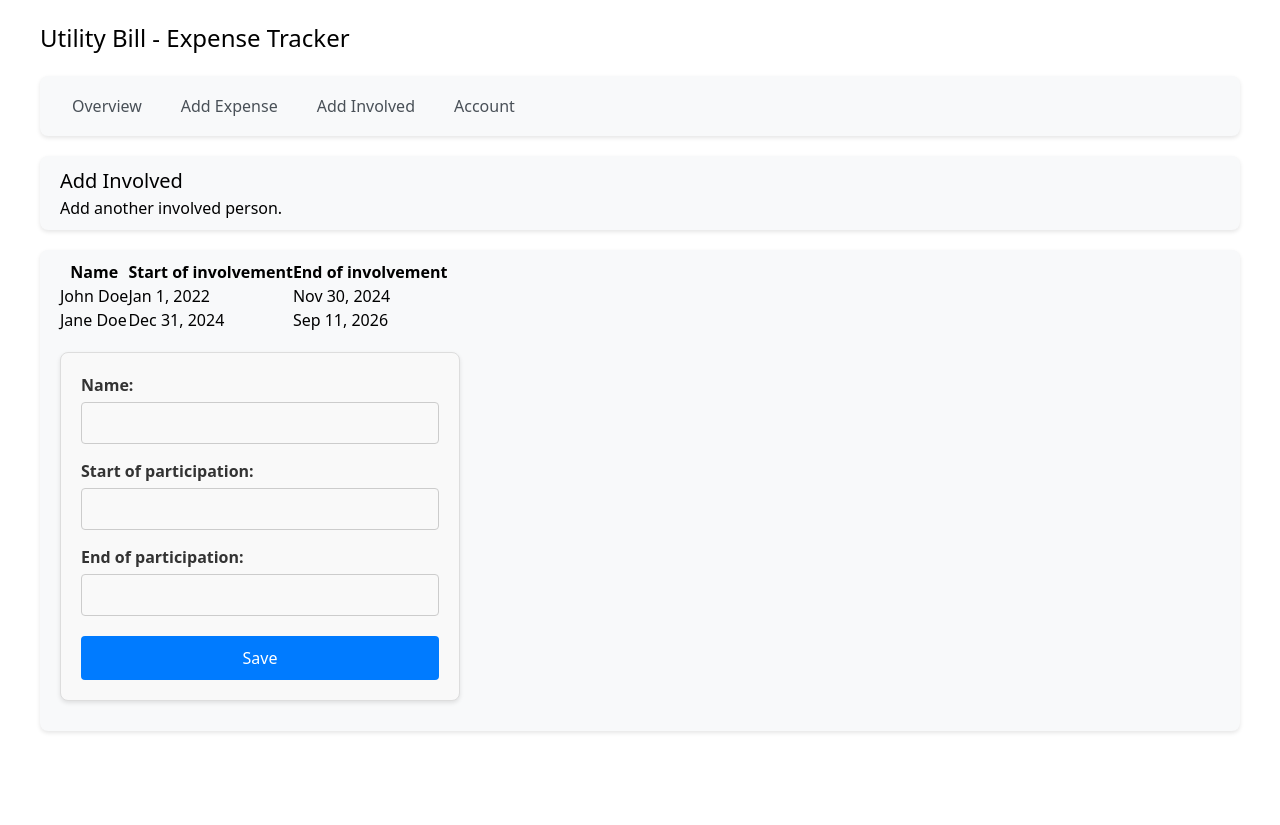
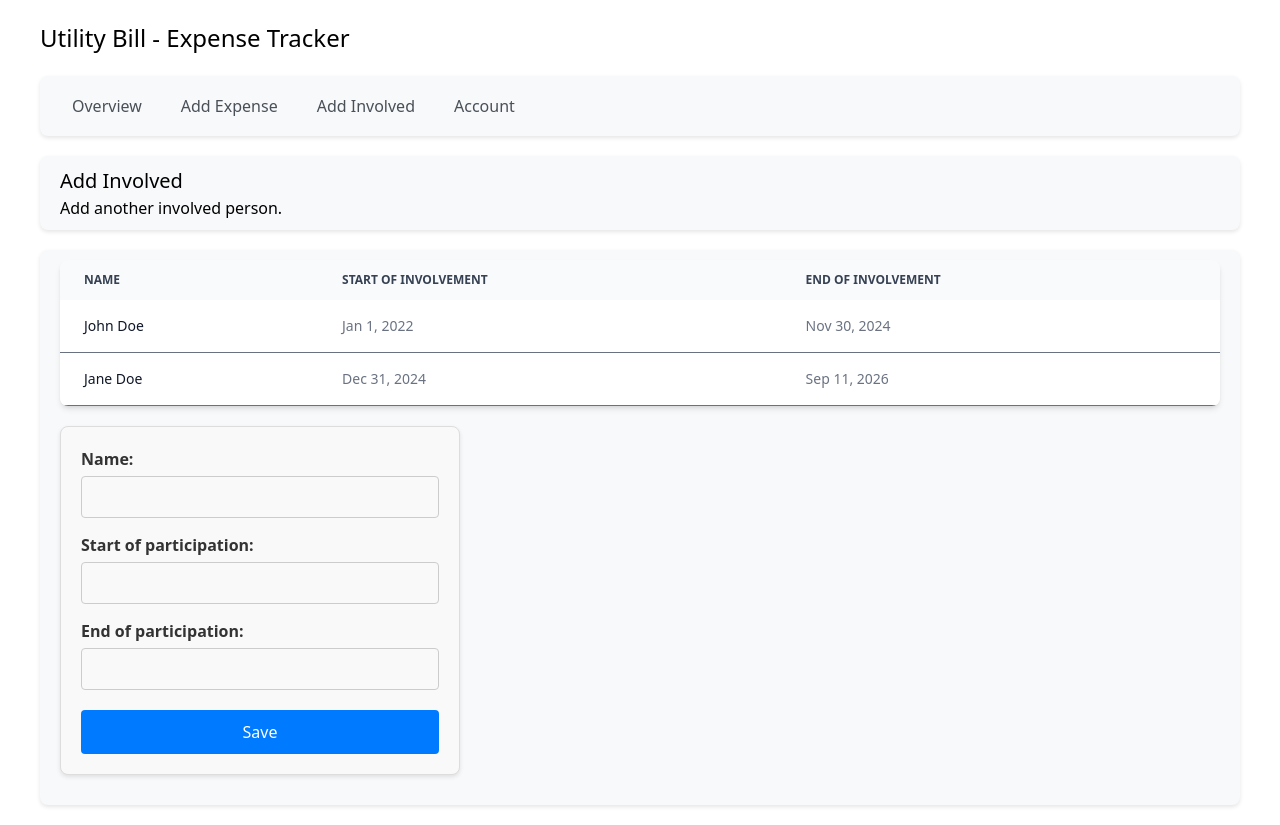
Before and after one commit to jan-soh/utility-bill, an Angular app in the folder client/angular/: page /add-involved in a window 1280 px wide. Before the commit the page ends 800 px from the top, so only its background shows below. Built offline with nearby package versions, Linux system fonts and the light colour scheme.

Commit message:
Added styles for the list of involved individuals

```diff
--- a/client/angular/src/app/page/add-involved/component/add-involved-list/add-involved-list.html
+++ b/client/angular/src/app/page/add-involved/component/add-involved-list/add-involved-list.html
@@ -1,22 +1,26 @@
-<div>
-<table>
+<div class="overflow-x-auto shadow-md sm:rounded-lg">
+  <table class="w-full text-sm text-left text-gray-500">
+    <thead class="text-xs text-gray-700 uppercase bg-gray-50">
       <tr>
-    <th>
+        <th scope="col" class="px-6 py-3">
           Name
         </th>
-    <th>
+        <th scope="col" class="px-6 py-3">
           Start of involvement
         </th>
-    <th>
+        <th scope="col" class="px-6 py-3">
           End of involvement
         </th>
       </tr>
+    </thead>
+    <tbody>
       @for (involved of involvedList; track involved.name) {
-    <tr>
-      <td>{{involved.name}}</td>
-      <td>{{involved.startOfInvolvement | date}}</td>
-      <td>{{involved.endOfInvolvement | date}}</td>
+        <tr class="bg-white border-b hover:bg-gray-50">
+          <td class="px-6 py-4 font-medium text-gray-900 whitespace-nowrap">{{involved.name}}</td>
+          <td class="px-6 py-4">{{involved.startOfInvolvement | date}}</td>
+          <td class="px-6 py-4">{{involved.endOfInvolvement | date}}</td>
         </tr>
       }
+    </tbody>
   </table>
 </div>
```
Lines whose indentation alone changed are shown as unchanged.
